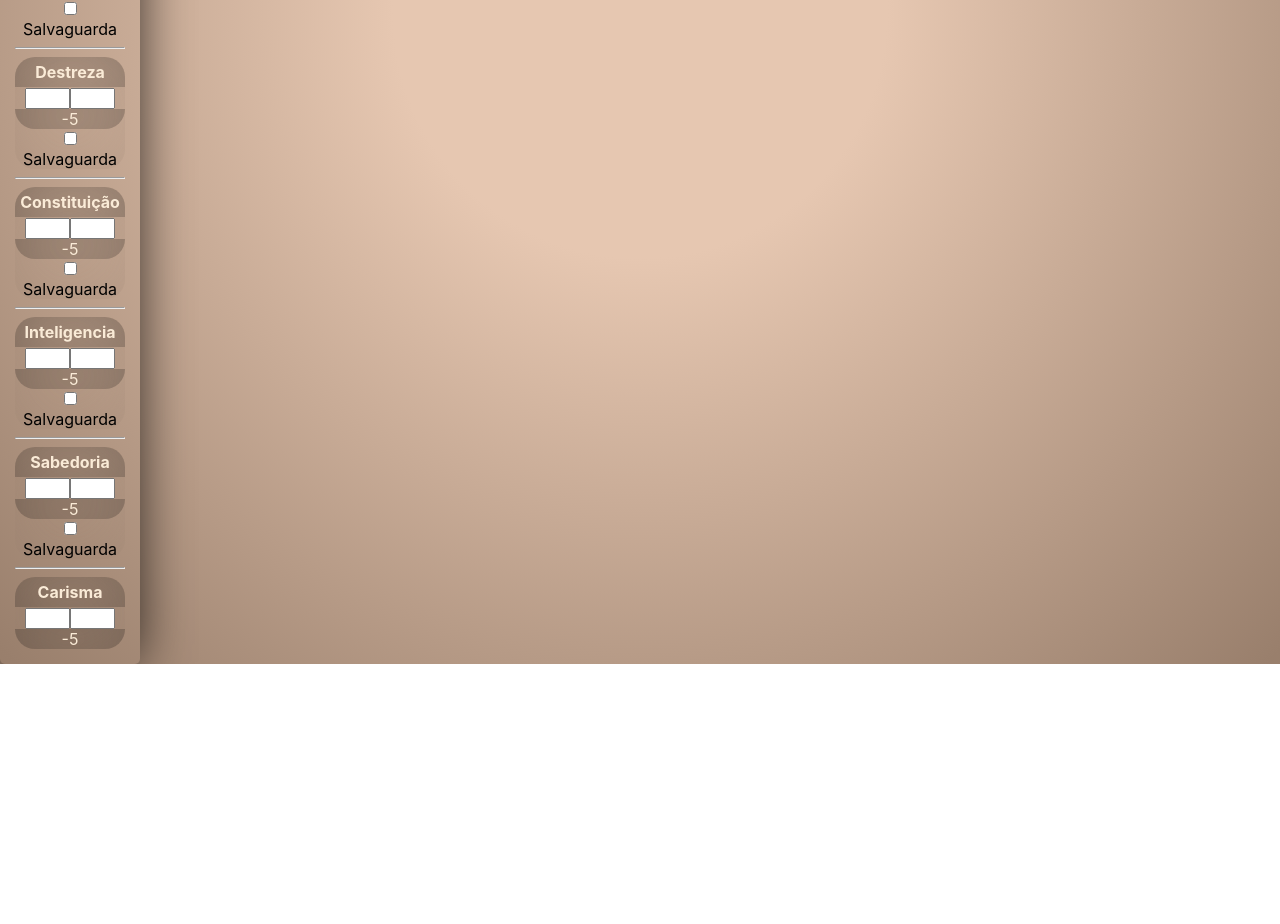
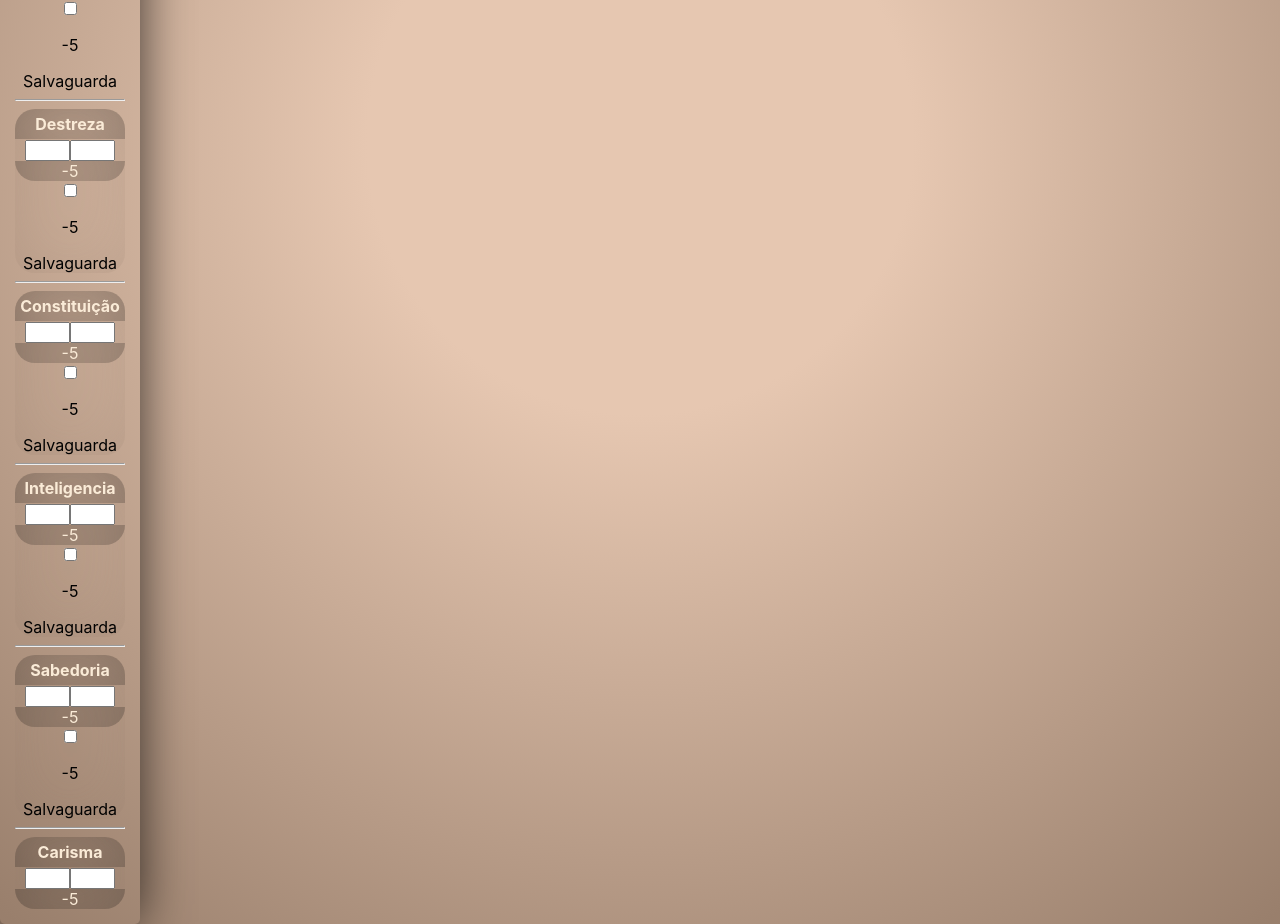
Before and after one commit to BenHurAlbertassi12/FichaDeD, a React (Create React App) app: page / in a window 1280 px wide. Shown: the part 641-1565 px from the top of the page. Before the commit the page ends 1305 px from the top, so only its background shows below. Built offline with nearby package versions, Linux system fonts and the light colour scheme.

Commit message:
calculo salvaguarda + prof

```diff
--- a/src/Components/Status/status.jsx
+++ b/src/Components/Status/status.jsx
@@ -10,6 +10,7 @@
   const [carisma, setCarisma] = useState('');
   const [inspiracao, setInspiracao] = useState('');
   const [bonusProficiencia, setBonusProficiencia] = useState('');
+  const [checkboxMarcado, setCheckboxMarcado] = useState(false);
 
   const [forcaBonus, setForcaBonus] = useState('');
   const [destrezaBonus, setDestrezaBonus] = useState('');
@@ -136,9 +137,19 @@
           </p>
           <p className='num_mod'>{contarNumerosPares(forca, forcaBonus)}</p>
         </article>
-
         <article>
-          <input type="checkbox" /> Salvaguarda
+          <input
+            type='checkbox'
+            checked={checkboxMarcado}
+            onChange={() => setCheckboxMarcado(!checkboxMarcado)}
+          />
+          <p>
+            {checkboxMarcado
+              ? contarNumerosPares(forca, forcaBonus) +
+                Number(bonusProficiencia)
+              : contarNumerosPares(forca, forcaBonus)}
+          </p>
+          Salvaguarda
         </article>
         <hr />
         <article className='mod_box'>
@@ -168,7 +179,14 @@
           <p className='num_mod'>
             {contarNumerosPares(destreza, destrezaBonus)}
           </p>
-          <article><input type="checkbox" /> Salvaguarda</article>
+          <article>
+            <input type='checkbox' />
+            <p>
+              {contarNumerosPares(forca, forcaBonus) +
+                Number(bonusProficiencia)}
+            </p>
+            Salvaguarda
+          </article>
         </article>
         <hr />
         <article className='mod_box'>
@@ -198,7 +216,14 @@
           <p className='num_mod'>
             {contarNumerosPares(constituicao, constituicaoBonus)}
           </p>
-          <article><input type="checkbox" /> Salvaguarda</article>
+          <article>
+            <input type='checkbox' />
+            <p>
+              {contarNumerosPares(forca, forcaBonus) +
+                Number(bonusProficiencia)}
+            </p>
+            Salvaguarda
+          </article>
         </article>
         <hr />
         <article className='mod_box'>
@@ -228,7 +253,14 @@
           <p className='num_mod'>
             {contarNumerosPares(inteligencia, inteligenciaBonus)}
           </p>
-          <article><input type="checkbox" /> Salvaguarda</article>
+          <article>
+            <input type='checkbox' />
+            <p>
+              {contarNumerosPares(forca, forcaBonus) +
+                Number(bonusProficiencia)}
+            </p>
+            Salvaguarda
+          </article>
         </article>
         <hr />
         <article className='mod_box'>
@@ -258,7 +290,14 @@
           <p className='num_mod'>
             {contarNumerosPares(sabedoria, sabedoriaBonus)}
           </p>
-          <article><input type="checkbox" /> Salvaguarda</article>
+          <article>
+            <input type='checkbox' />
+            <p>
+              {contarNumerosPares(forca, forcaBonus) +
+                Number(bonusProficiencia)}
+            </p>
+            Salvaguarda
+          </article>
         </article>
         <hr />
         <article className='mod_box'>
```
